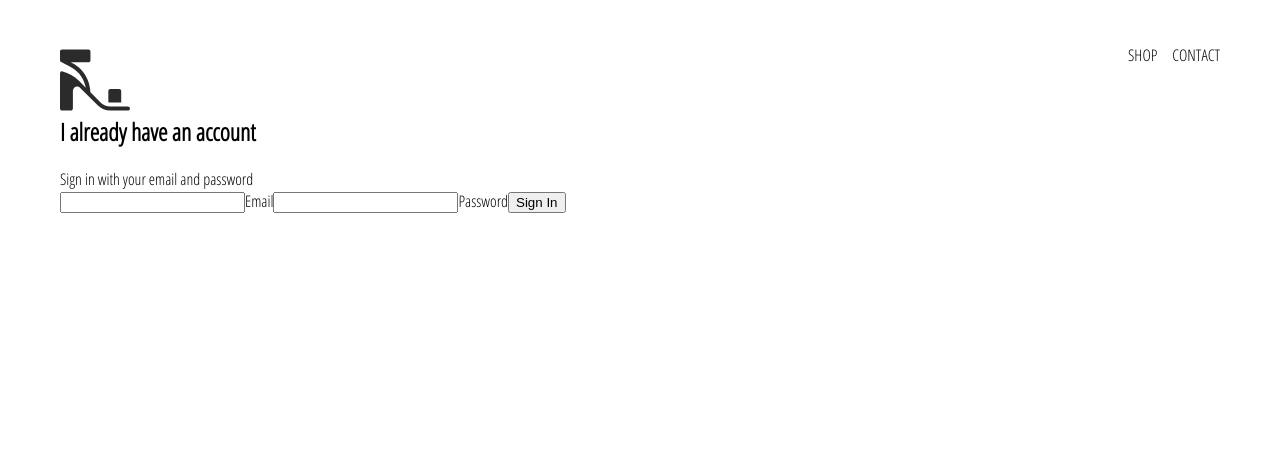
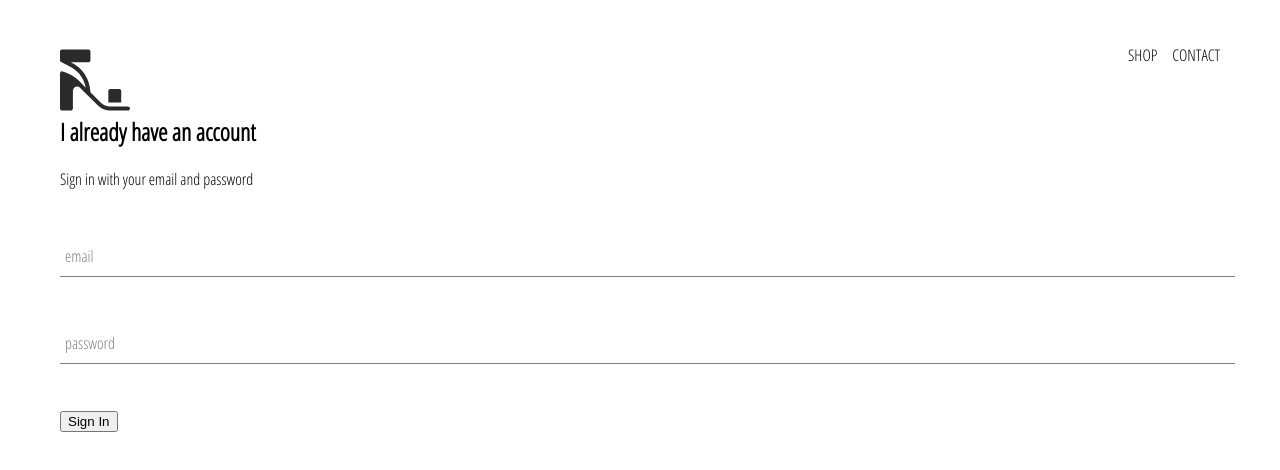
Before and after one commit to kikipratiwi/gg-shoe, a React (Create React App) app: page /signIn in a window 1280 px wide. Shown: the top 470 px of the page. Built offline with nearby package versions, Linux system fonts and the light colour scheme.

Commit message:
refactor(sign-in): load FormInput

```diff
--- a/src/components/sign-in/sign-in.component.jsx
+++ b/src/components/sign-in/sign-in.component.jsx
@@ -1,4 +1,6 @@
 import React from 'react';
+
+import FormInput from '../form-input/form-input.component';
 
 import './sign-in.styles.scss'
 
@@ -31,18 +33,20 @@
                 <span>Sign in with your email and password</span>
 
                 <form onSubmit={this.handleSubmit}>
-                    <input
+                    <FormInput
                         type='email'
                         name='email'
-                        onChange={this.handleChange}
-                        value={this.state.email} required />
-                    <label>Email</label>
-                    <input
+                        handleChange={this.handleChange}
+                        value={this.state.email}
+                        label='email'
+                        required />
+                    <FormInput
                         type='password'
                         name='password'
-                        onChange={this.handleChange}
-                        value={this.state.password} required />
-                    <label>Password</label>
+                        handleChange={this.handleChange}
+                        value={this.state.password}
+                        label='password'
+                        required />
 
                     <input type='submit' value='Sign In' />
                 </form>
```
